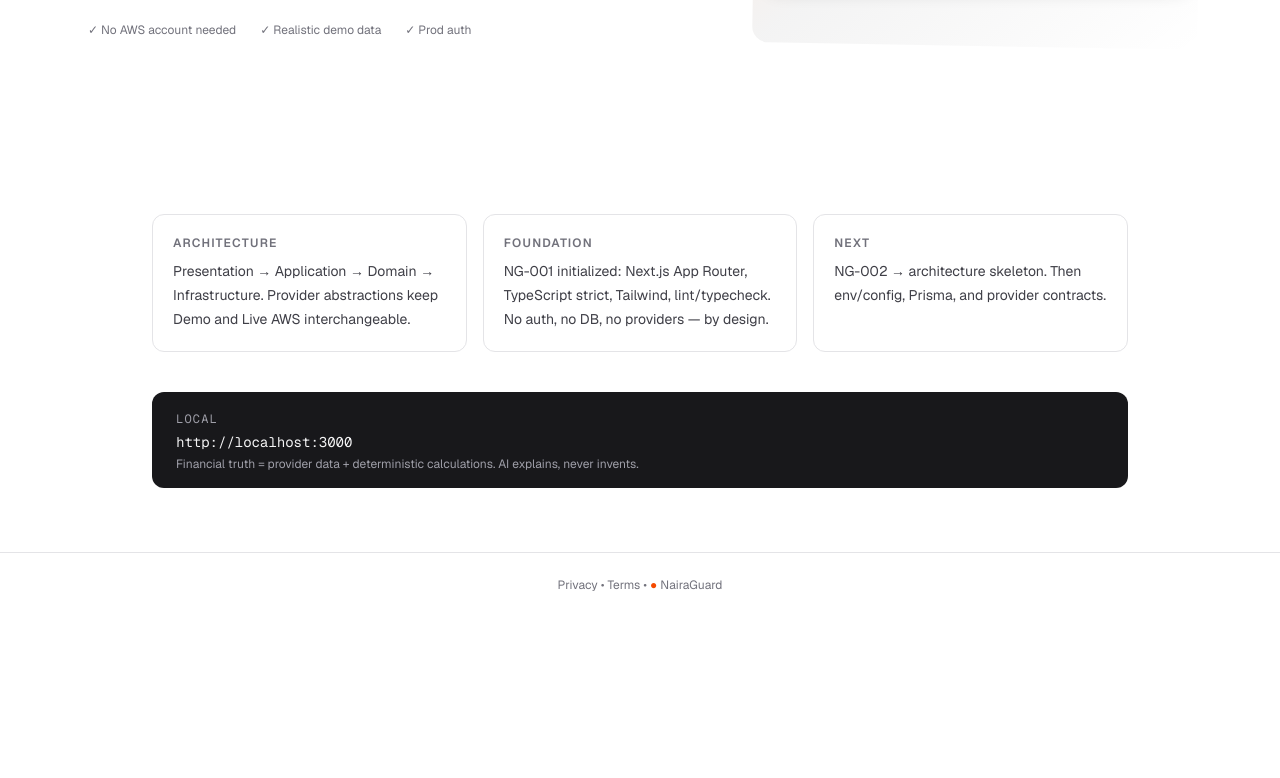
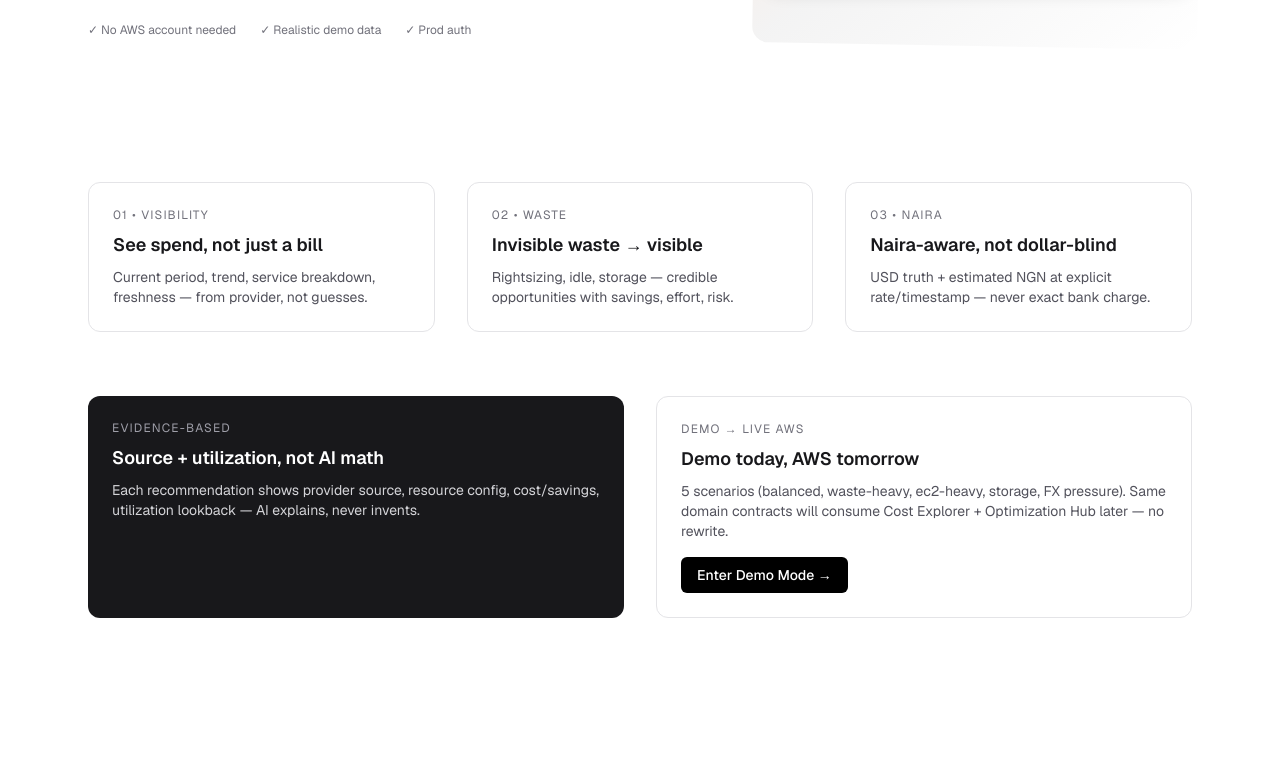
Before and after one commit to Sawmod001/NAIRAGUARD, a Next.js app: page / in a window 1280 px wide. Shown: the part 435-1213 px from the top of the page. Before the commit the page ends 1052 px from the top, so only its background shows below. Built offline with nearby package versions, Linux system fonts and the light colour scheme.

Commit message:
feat(NG-903): product storytelling
- src/components/marketing/story.tsx: visibility, waste, Naira, evidence-based, Demo->Live AWS narrative (5 scenarios, same contracts), CTA
- src/app/page.tsx: wire Story after Hero
- Verify: tsc 0 build 10 routes

```diff
--- a/src/app/page.tsx
+++ b/src/app/page.tsx
@@ -1,4 +1,5 @@
 import { Hero } from "@/components/marketing/hero";
+import { Story } from "@/components/marketing/story";
 
 export default function Home() {
   return (
@@ -13,6 +14,7 @@ export default function Home() {
         </div>
       </header>
       <Hero />
+      <Story />
       <div className="mx-auto max-w-5xl px-6 py-16">
 
         <div className="mt-8 grid gap-4 sm:grid-cols-3">
--- /dev/null
+++ b/src/components/marketing/story.tsx
@@ -0,0 +1,41 @@
+/**
+ * Storytelling — NG-903 Communicates: visibility, waste, optimization, Naira, evidence, Demo, future AWS
+ */
+
+export function Story() {
+  return (
+    <section className="mx-auto max-w-6xl space-y-16 px-6 py-16">
+      <div className="grid gap-8 md:grid-cols-3">
+        <div className="rounded-xl border border-zinc-200 p-6">
+          <div className="text-xs uppercase tracking-widest text-zinc-500">01 • Visibility</div>
+          <h3 className="mt-2 text-lg font-semibold">See spend, not just a bill</h3>
+          <p className="mt-2 text-sm text-zinc-600">Current period, trend, service breakdown, freshness — from provider, not guesses.</p>
+        </div>
+        <div className="rounded-xl border border-zinc-200 p-6">
+          <div className="text-xs uppercase tracking-widest text-zinc-500">02 • Waste</div>
+          <h3 className="mt-2 text-lg font-semibold">Invisible waste → visible</h3>
+          <p className="mt-2 text-sm text-zinc-600">Rightsizing, idle, storage — credible opportunities with savings, effort, risk.</p>
+        </div>
+        <div className="rounded-xl border border-zinc-200 p-6">
+          <div className="text-xs uppercase tracking-widest text-zinc-500">03 • Naira</div>
+          <h3 className="mt-2 text-lg font-semibold">Naira-aware, not dollar-blind</h3>
+          <p className="mt-2 text-sm text-zinc-600">USD truth + estimated NGN at explicit rate/timestamp — never exact bank charge.</p>
+        </div>
+      </div>
+
+      <div className="grid gap-8 md:grid-cols-2">
+        <div className="rounded-xl bg-zinc-900 p-6 text-white">
+          <div className="text-xs uppercase tracking-widest text-zinc-400">Evidence-based</div>
+          <h3 className="mt-2 text-lg font-semibold">Source + utilization, not AI math</h3>
+          <p className="mt-2 text-sm text-zinc-300">Each recommendation shows provider source, resource config, cost/savings, utilization lookback — AI explains, never invents.</p>
+        </div>
+        <div className="rounded-xl border border-zinc-200 p-6">
+          <div className="text-xs uppercase tracking-widest text-zinc-500">Demo → Live AWS</div>
+          <h3 className="mt-2 text-lg font-semibold">Demo today, AWS tomorrow</h3>
+          <p className="mt-2 text-sm text-zinc-600">5 scenarios (balanced, waste-heavy, ec2-heavy, storage, FX pressure). Same domain contracts will consume Cost Explorer + Optimization Hub later — no rewrite.</p>
+          <a href="/sign-up" className="mt-4 inline-block rounded-md bg-black px-4 py-2 text-sm font-medium text-white">Enter Demo Mode →</a>
+        </div>
+      </div>
+    </section>
+  );
+}
```
